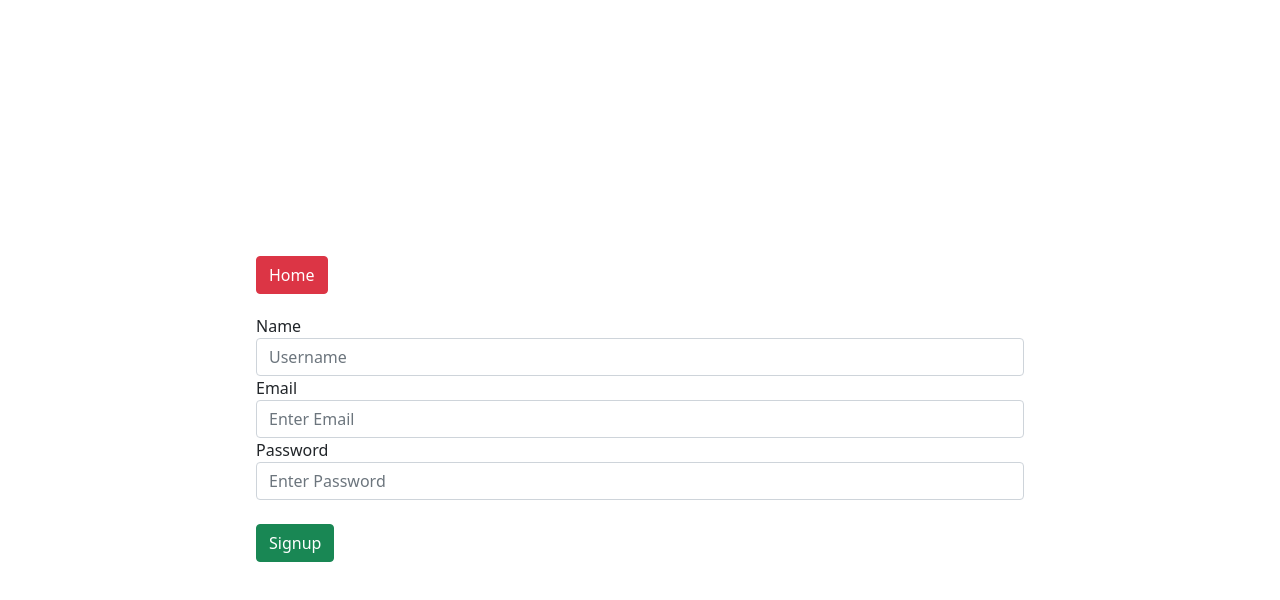
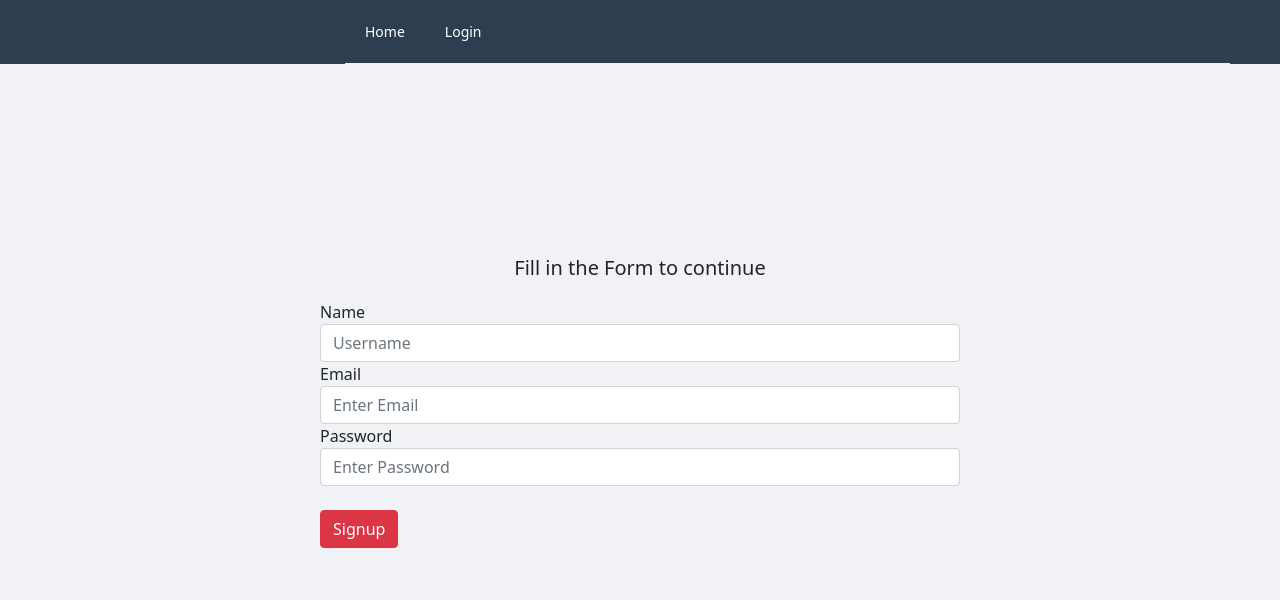
Before and after one commit to Marcelkibor/ISP, a React (Create React App) app: page /register in a window 1280 px wide. Shown: the top 600 px of the page. Built offline with nearby package versions, Linux system fonts and the light colour scheme.

Commit message:
Login and Register cleanup

```diff
--- a/package.json
+++ b/package.json
@@ -8,6 +8,7 @@
     "@testing-library/user-event": "^12.8.3",
     "antd": "^4.16.1",
     "bootstrap": "^5.0.1",
+    "cors": "^2.8.5",
     "react": "^17.0.2",
     "react-bootstrap": "^1.6.1",
     "react-dom": "^17.0.2",
--- a/src/App.js
+++ b/src/App.js
@@ -25,9 +25,6 @@ class Heading extends React.Component {
     render() {
       const { collapsed } = this.state;
 
-      const onclick =()=>{
-        console.log('you can now apply redirection')
-      }
 
       return (
        <Router>
@@ -40,23 +37,11 @@ class Heading extends React.Component {
               <Menu.Item icon={<HomeOutlined />} key='1'>
               <Link to ='/' style={{textDecoration:'none'}}>Home</Link>
               </Menu.Item>
-              <Menu.Item  icon={<UserOutlined/>}key='2'>
+              <Menu.Item  icon={<UserOutlined/>}>
               <Link to ='/login'style={{textDecoration:'none'}}>Login</Link>
               </Menu.Item>
-              <Menu.Item  icon={<TeamOutlined/>}key='3'  ><Link to ='/register'className='homelinks' style= {{textDecoration:'none'}}>Register</Link></Menu.Item>
-              {/* <SubMenu key="sub1" icon={<UserOutlined />} title="User">
-                <Menu.Item key="3">Tom</Menu.Item>
-                <Menu.Item key="4">Bill</Menu.Item>
-                <Menu.Item key="5">Alex</Menu.Item>
-              </SubMenu> */}
+              <Menu.Item  icon={<TeamOutlined/>}  ><Link to ='/register'className='homelinks' style= {{textDecoration:'none'}}>Register</Link></Menu.Item>
 
-
-
-              {/* <SubMenu key="sub2" icon={<TeamOutlined />} title="Team">
-                <Menu.Item key="6">Team 1</Menu.Item>
-                <Menu.Item key="8">Team 2</Menu.Item>
-              </SubMenu>
-               */}
             </Menu>
           </Sider>
           <Layout className="site-layout">
@@ -65,9 +50,9 @@ class Heading extends React.Component {
               <Breadcrumb style={{ margin: '10px' }}>
                 {/* <Breadcrumb.Item><h2 style={{color:'darkblue',textAlign:'center' ,fontWeight:'bolder'}}>EVERYDAY</h2></Breadcrumb.Item> */}
 
-               <Breadcrumb.Item><Link to ='/login'>Login</Link></Breadcrumb.Item>
-               <Breadcrumb.Item><Link to ='/register'>Register</Link></Breadcrumb.Item>
-               <Breadcrumb.Item><Link to ='/'>Home</Link></Breadcrumb.Item>
+               <Breadcrumb.Item><Link to ='/login' style={{textDecoration:'none'}}>Login</Link></Breadcrumb.Item>
+               <Breadcrumb.Item><Link to ='/register'style={{textDecoration:'none'}}>Register</Link></Breadcrumb.Item>
+               <Breadcrumb.Item><Link to ='/'style={{textDecoration:'none'}}>Home</Link></Breadcrumb.Item>
               </Breadcrumb>
               <div className="site-layout-background" style={{ padding: 24, minHeight: 600 }}>
                 <h3 style={{fontSize:'44px'}}>
@@ -93,6 +78,23 @@ class Heading extends React.Component {
       )}
   }
 
+
+export default Heading
+// //TODO: find the difference functional components from class components
+   {/* <SubMenu key="sub1" icon={<UserOutlined />} title="User">
+                <Menu.Item key="3">Tom</Menu.Item>
+                <Menu.Item key="4">Bill</Menu.Item>
+                <Menu.Item key="5">Alex</Menu.Item>
+              </SubMenu> */}
+
+
+
+              {/* <SubMenu key="sub2" icon={<TeamOutlined />} title="Team">
+                <Menu.Item key="6">Team 1</Menu.Item>
+                <Menu.Item key="8">Team 2</Menu.Item>
+              </SubMenu>
+               */}
+
   // const Heading = () => {
 //     return (
 //         <div>
@@ -100,6 +102,3 @@ class Heading extends React.Component {
 //         </div>
 //     )
 // }
-
-export default Heading
-// //TODO: find the difference functional components from class components
--- a/src/components/Login.js
+++ b/src/components/Login.js
@@ -1,115 +1,84 @@
-// import React, {useState} from 'react'
-// import {Link} from 'react-router-dom'
-// import {  Form, Button,} from 'react-bootstrap'
-// const Login = ({details}) => {
+import React, {useState} from 'react'
+import {Link} from 'react-router-dom'
+import {  Form, Button,} from 'react-bootstrap'
+import { Layout, Menu, Breadcrumb } from 'antd';
+import { DesktopOutlined,PieChartOutlined,FileOutlined,TeamOutlined,UserOutlined, HomeOutlined} from '@ant-design/icons';
+import { Header } from 'antd/lib/layout/layout'
 
-//    const[email, setemail] = useState('')
-//     const[password, setpassword] = useState('')
-// //this is the function for submission to the API end points
-//   const submit = async (e)=>{
-//     e.preventDefault();
+const Login = () => {
+  //declare values to be passed on the Form
+  const[email, setemail] = useState('')
+  const[password, setpassword] = useState('')
+ //this is the function for submission to the API end points
+  const submit = async (e)=>{
+    e.preventDefault();
 
-//     const response = await fetch('http://127.0.0.1:8000/api/login/',{
-//     method:'POST',
-//     headers:{'Content-Type':'application/json'},
-//     body:JSON.stringify({
+    const response = await fetch('http://127.0.0.1:8000/api/login/',{
 
-//       email,
-//       password,
-//     })
+    method:'POST',
+    credentials:'include',
+    headers:{
+      'Content-Type':'application/json',
+      'Accept':'application/json'
+    },
+    body:JSON.stringify({
 
-//   });
-//   const Apiresp = await response.json();
+     email,
+     password,
 
-//   console.log(Apiresp)
+    }
+    )
 
-// }
+  });
+
+}
 
 
-//     return (
+    return (
 
-// <div style={{padding:'20%'}}>
-// <button className='btn btn-danger'
+      <Layout>
 
-// ><Link to ='/' style = {{textDecoration:'none', color:'white'}}>Home</Link></button>
+       <Header className="header" style ={{backgroundColor:'#2c3e50'}} >
 
-// <form className = 'add-form' onSubmit = {submit} style ={{marginTop:'20px'}}>
+      <Menu style={{backgroundColor:'#2c3e50', marginLeft:'25%'}} mode="horizontal" defaultSelectedKeys={['']}>
+        <Menu.Item key="2"><Link to ='/' style={{textDecoration:'none', color:'white'}}>Home</Link></Menu.Item>
+        <Menu.Item key="3"><Link to ='/register' style={{textDecoration:'none', color:'white'}}>Register</Link></Menu.Item>
+      </Menu>
 
-//           <div name = 'email'>
-//           <label>Email</label>
-//             <input
-//              required ={true} type = 'email' placeholder = 'Enter Email' value ={email} onChange ={(e)=>setemail(e.target.value)}
-//              className='form-control'/>
+    </Header>
 
-//           </div>
-//           <div name ='password'>
+<div style={{padding:'25%', marginTop:'-10%'}}>
 
-//           <label>Password</label>
-//             <input type = 'password'required ={true} placeholder = 'Enter Password'value ={password} onChange ={(e)=>setpassword(e.target.value)}  className ='form-control'/>
-//          </div>
-//         <br>
-//         </br>
-//          <Button variant='success' type ='submit'>Login</Button>
+<form className = 'add-form' onSubmit = {submit} style ={{marginTop:'20px'}}>
+   <h5 style={{textAlign:'center'}}>
+     Please Sign In
+   </h5>
+          <div name = 'email'>
+          <label>Email</label>
+            <input
+             required ={true} type = 'email' placeholder = 'Enter Email' value ={email} onChange ={(e)=>setemail(e.target.value)}
+             className='form-control'/>
+
+          </div>
+          <div name ='password'>
+
+          <label>Password</label>
+            <input type = 'password'required ={true} placeholder = 'Enter Password'value ={password} onChange ={(e)=>setpassword(e.target.value)}  className ='form-control'/>
+         </div>
+        <br>
+        </br>
+        <button className='btn btn-danger'
+
+><Link to ='/login' style = {{textDecoration:'none', color:'white'}}>Login</Link></button>
+
+        </form>
+
+</div>
+
+      </Layout>
 
 
+    )
+}
 
-//             {/* <div className = 'form-control form-control-check'>
-//             <label>Set reminder</label>
-//             <input type = 'checkbox' checked = {reminder} value ={useremail} onChange ={(e)=>setemail(e.currentTarget.checked)}/>
-//             </div> */}
-
-//         </form>
-
-// </div>
-
-
-//     )
-// }
-
-// export default Login
-
-
-
-// // const Addtask = ({onAdd}) => {
-
-// //     const[thename, setText]= useState('')
-// //     const[description, setDesc]= useState('')
-// //     const[reminder, setRem] = useState(false)
-
-// //     const onSubmit = (e) =>{
-// //         e.preventDefault()//to prevent submtin to a page
-
-// //     if(!thename) {
-// //      alert('please add the task')
-// //     return
-// // }
-// //     onAdd({thename,description,reminder})
-
-
-// //     setText('')
-// //     setDesc('')
-// //     setRem(false)
-
-// // }
-
-
-// //     return (
-// //         <form className = 'add-form' onSubmit = {onSubmit}>
-// //            <div className = 'form-control'>
-// //             <label>Add Task</label>
-// //             <input type = 'text' placeholder = 'add task' value ={thename} onChange ={(e)=>setText(e.target.value)}/>
-// //             </div>
-// //             <div className = 'form-control'>
-// //             <label>description</label>
-// //             <input type = 'text' placeholder = 'Add description'value ={description} onChange ={(e)=>setDesc(e.target.value)}/>
-// //             </div>
-// //             <div className = 'form-control form-control-check'>
-// //             <label>Set reminder</label>
-// //             <input type = 'checkbox' checked = {reminder} value ={reminder} onChange ={(e)=>setRem(e.currentTarget.checked)}/>
-// //             </div>
-// //             <input type = 'submit' value ='Add task' className = 'btn btn-block'/>
-// //         </form>
-// //     )
-// // }
-
-// // export default Addtask
+export default Login
--- a/src/components/Register.js
+++ b/src/components/Register.js
@@ -1,7 +1,10 @@
 import React, {useState} from 'react'
 import {Link} from 'react-router-dom'
-import {  Form, Button,} from 'react-bootstrap'
-const Login = ({details}) => {
+import {Form, Button,} from 'react-bootstrap'
+import Login from './Login'
+import { Layout, Menu, Breadcrumb} from 'antd';
+import { Header } from 'antd/lib/layout/layout'
+const Register = () => {
 
     const[name, setusername] = useState('')
     const[email, setemail] = useState('')
@@ -20,19 +23,31 @@ const Login = ({details}) => {
     })
 
   });
-  const Apiresp = await response.json();
 
-  console.log(Apiresp)
 
 }
 
 
     return (
 
-<div style={{padding:'20%'}}>
-<button className='btn btn-danger'
 
-><Link to ='/' style = {{textDecoration:'none', color:'white'}}>Home</Link></button>
+
+<Layout>
+<Header className="header" style ={{backgroundColor:'#2c3e50'}} >
+
+     <Menu style={{backgroundColor:'#2c3e50', marginLeft:'25%'}} mode="horizontal" defaultSelectedKeys={['1']}>
+       <Menu.Item key="2"><Link to ='/' style={{textDecoration:'none', color:'white'}}>Home</Link></Menu.Item>
+       <Menu.Item key="3"><Link to ='/login' style={{textDecoration:'none', color:'white'}}>Login</Link></Menu.Item>
+     </Menu>
+     </Header>
+<div style={{padding:'25%', marginTop:'-10%'}}>
+  <div name = 'registerText'>
+    <h5 style={{textAlign:'center'}}>
+     Fill in the Form to continue
+    </h5>
+  </div>
+
+
 
 <form className = 'add-form' onSubmit = {submit} style ={{marginTop:'20px'}}>
     <div name = 'username'>
@@ -54,9 +69,13 @@ const Login = ({details}) => {
           <label>Password</label>
             <input type = 'password'required ={true} placeholder = 'Enter Password'value ={password} onChange ={(e)=>setpassword(e.target.value)}  className ='form-control'/>
          </div>
-        <br>
+
+         <br>
         </br>
-         <Button variant='success' type ='submit'>Signup</Button>
+         <Button variant='danger' type ='submit'>Signup</Button>
+
+
+       </form>
 
 
 
@@ -65,15 +84,15 @@ const Login = ({details}) => {
             <input type = 'checkbox' checked = {reminder} value ={useremail} onChange ={(e)=>setemail(e.currentTarget.checked)}/>
             </div> */}
 
-        </form>
+</div>
 
-</div>
+</Layout>
 
 
     )
 }
 
-export default Login
+export default Register
 
 
 
```
Also changed, not shown: src/App.css (+7 -0 lines), 1 other file (tests, documents, lock files or other folders).
